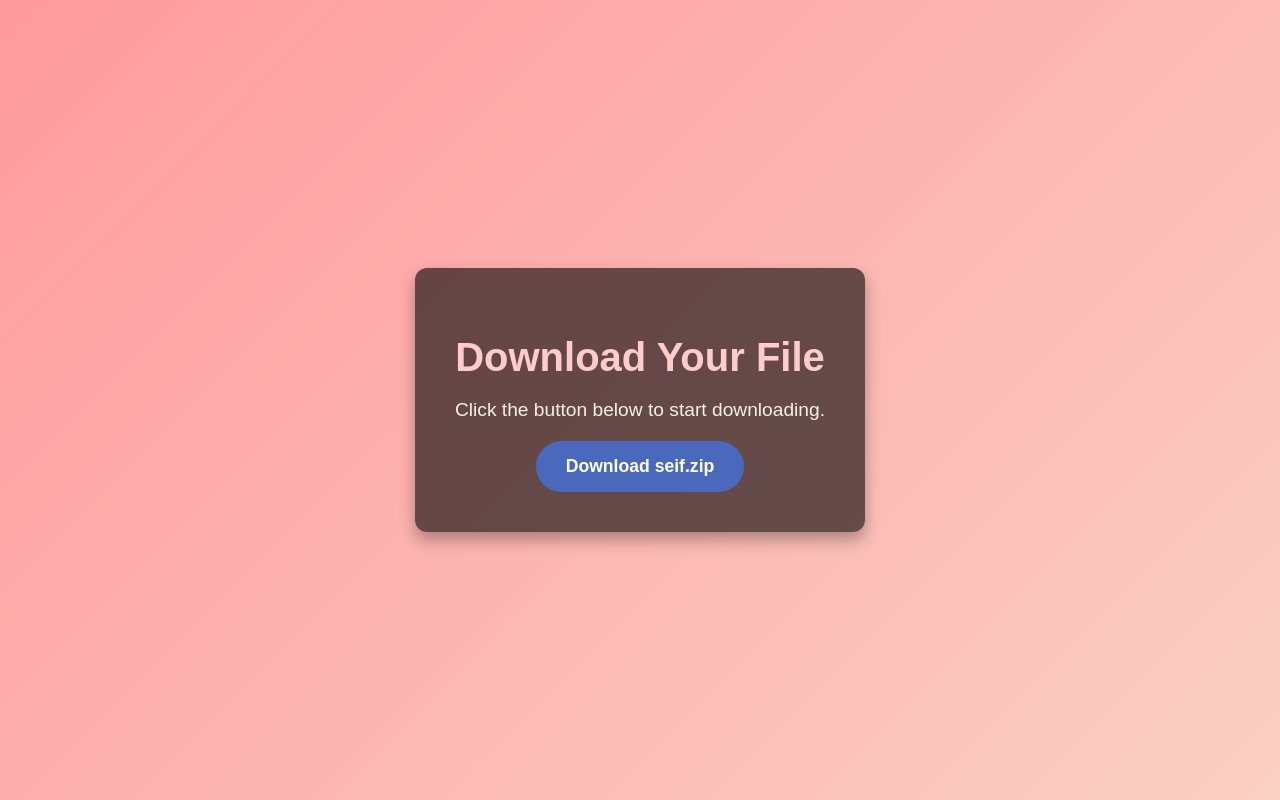
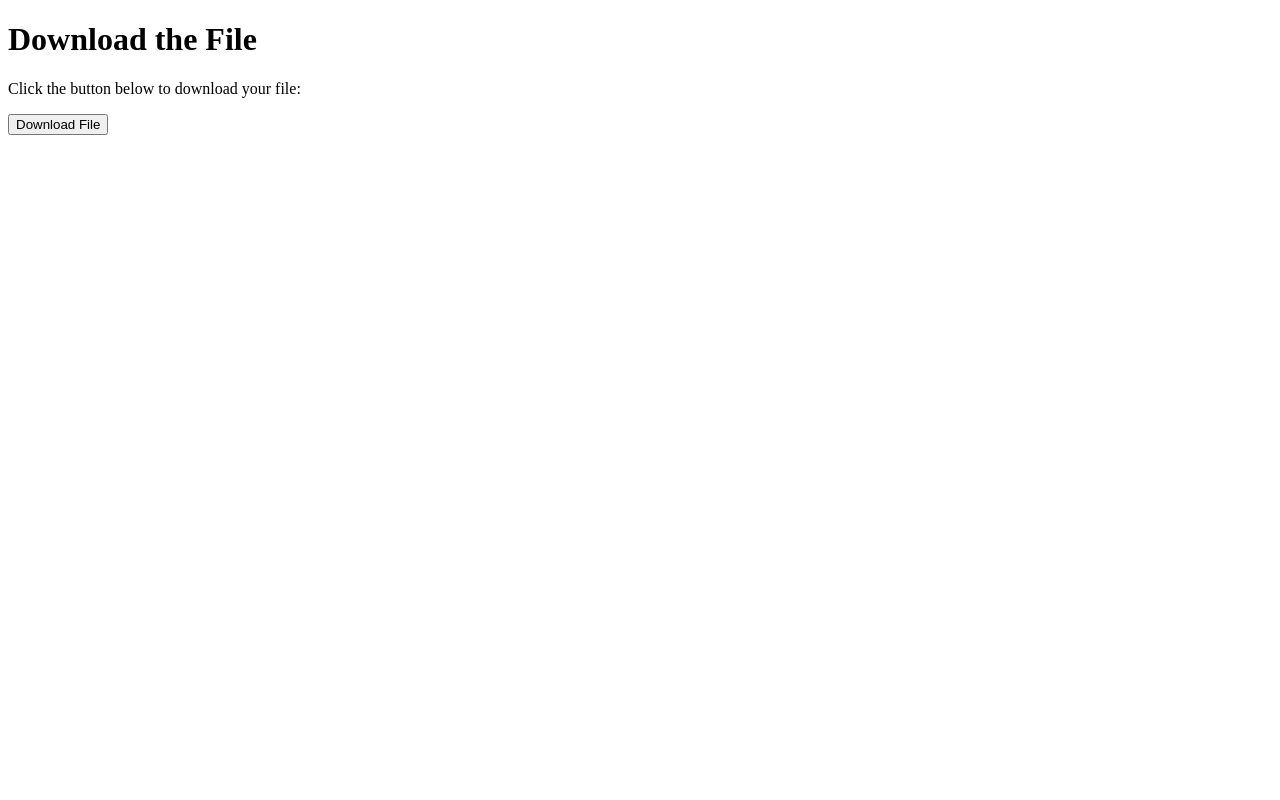
Before and after one commit to xptoyou/download, a plain HTML site: page index.html in a window 1280 px wide. Drawn offline with Linux system fonts and the light colour scheme.

Commit message:
Update index.html

```diff
--- a/index.html
+++ b/index.html
@@ -4,55 +4,12 @@
     <meta charset="UTF-8">
     <meta name="viewport" content="width=device-width, initial-scale=1.0">
     <title>Download File</title>
-    <style>
-        body {
-            display: flex;
-            justify-content: center;
-            align-items: center;
-            height: 100vh;
-            margin: 0;
-            font-family: Arial, sans-serif;
-            background: linear-gradient(135deg, #ff9a9e 0%, #fad0c4 100%);
-            color: #fff;
-        }
-        .container {
-            text-align: center;
-            padding: 40px;
-            background: rgba(0, 0, 0, 0.6);
-            border-radius: 12px;
-            box-shadow: 0 8px 16px rgba(0, 0, 0, 0.3);
-        }
-        h1 {
-            font-size: 2.5em;
-            margin-bottom: 10px;
-            color: #ffcccb;
-        }
-        p {
-            font-size: 1.2em;
-            margin-bottom: 20px;
-            color: #f7f1e3;
-        }
-        a {
-            display: inline-block;
-            padding: 15px 30px;
-            font-size: 1.1em;
-            font-weight: bold;
-            color: #fff;
-            background-color: #4a69bd;
-            border-radius: 30px;
-            text-decoration: none;
-            transition: background-color 0.3s ease;
-        }
-        a:hover {
-            background-color: #1e3799;
-        }
-    </style>
 </head>
 <body>
-    <div class="container">
-        <h1>Download Your File</h1>
-        <p>Click the button below to start downloading.</p>
-        <a href="/download">Download seif.zip</a>
-    </div>
+    <h1>Download the File</h1>
+    <p>Click the button below to download your file:</p>
+    <a href="/download" download>
+        <button>Download File</button>
+    </a>
 </body>
 </html>
```
